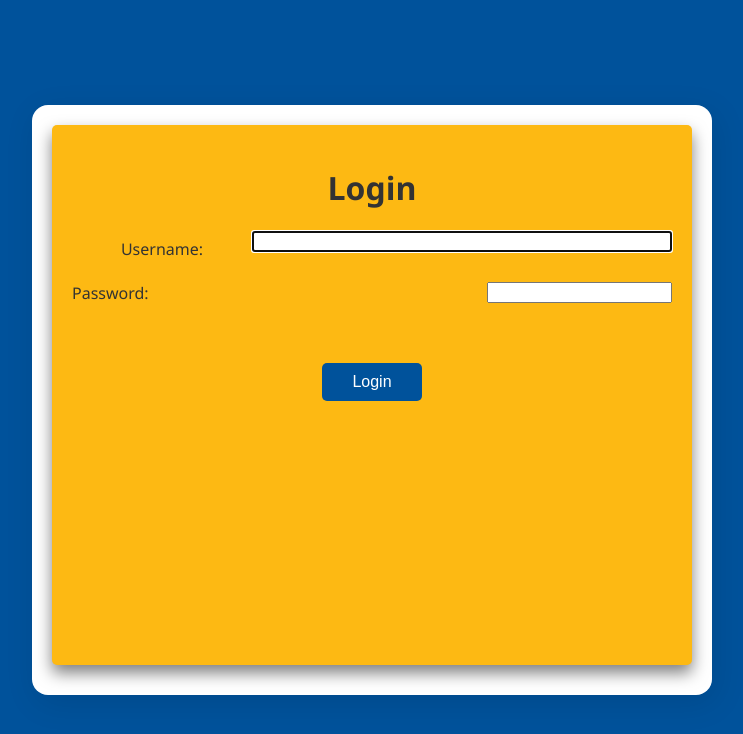
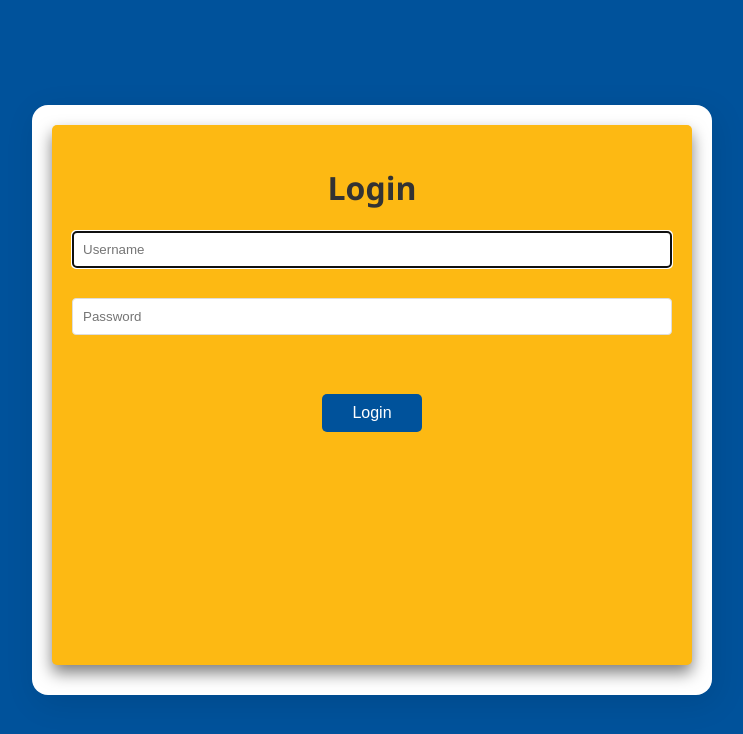
Before and after one commit to LCC-CIT-Lab/usage-tracker, a Flask app: page /auth/login in a window 1280 px wide. Shown: the top 734 px of the page, without its empty margins (268-1011 px from the left). Run offline with Flask 3, Linux system fonts and the light colour scheme; data comes from the database, SQL or seed files in the repository; some libraries are stand-ins or nearby versions.

Commit message:
fix admin login screen UX

```diff
--- a/static/styles.css
+++ b/static/styles.css
@@ -83,6 +83,8 @@
 }
 
 .form-label {
+    width: 30%; /* Fixed width for all labels */
+    text-align: right; /* Align the text to the right of the label */
     flex-basis: 30%; /* Adjust the width of the label as needed */
     margin-right: 10px; /* Provides some space between the label and the input or content */
 }
@@ -93,8 +95,19 @@
     align-items: center; /* This will vertically center align the items if they have different heights */
     justify-content: center; /* This will create space between the label and the input or content */
     margin-bottom: 15px;
+    width: 70%; /* Remaining width for input field */
+    padding: 10px;
+    border: 1px solid #ddd;
+    border-radius: 4px;
+    box-sizing: border-box; /* Include padding and border in the width */
 }
-
+#password {
+    width: 100%; /* Ensure it matches the width of other input fields */
+    padding: 10px;
+    border: 1px solid #ddd;
+    border-radius: 4px;
+    box-sizing: border-box;
+}
 /* If you want to ensure that the label and the content are aligned to their respective sides */
 .form-group > *:first-child {
     margin-right: auto;
--- a/templates/login.html
+++ b/templates/login.html
@@ -16,12 +16,10 @@
             <form action="{{ url_for('auth.login') }}" method="post">
                 {{ form.hidden_tag() }}
                 <div class="form-group">
-                    <label for="username" class="form-label">Username:</label>
-                    <input type="text" id="username" name="username" class="form-control" autofocus=true required>
+                    <input type="text" id="username" name="username" class="form-control" autofocus=true placeholder="Username" required>
                 </div>
                 <div class="form-group">
-                    <label for="password">Password:</label>
-                    <input type="password" id="password" name="password" required>
+                    <input type="password" id="password" name="password" placeholder="Password">
                 </div>
                 <br><br>
                 <input type="submit" value="Login">
```
